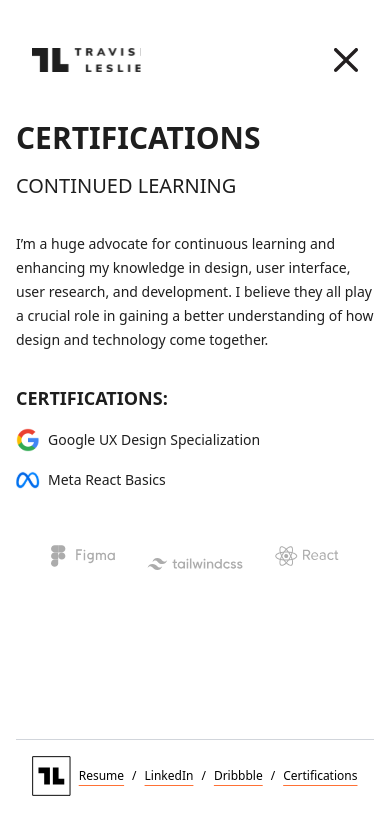
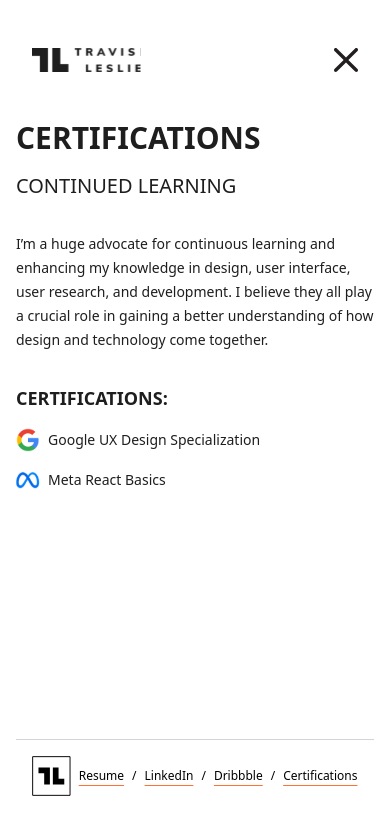
Before and after one commit to TravisDLeslie/Travis-Site, a React (Create React App) app: page /certifications in a window 390 px wide. Shown: the top 834 px of the page. Built offline with nearby package versions, Linux system fonts and the light colour scheme.

Commit message:
hide logos

```diff
--- a/src/components/Certifications.jsx
+++ b/src/components/Certifications.jsx
@@ -71,7 +71,7 @@
             </div>
           </div>
         </div>
-        <div className="flex justify-center space-x-8 md:space-x-16 mt-8 md:mt-20">
+        <div className="hidden md:flex justify-center space-x-8 md:space-x-16 mt-8 md:mt-20">
           <img src={figmaIcon} alt="Figma" className="w-16 h-16 md:w-20 md:h-20" />
           <img src={tailwindIcon} alt="TailwindCSS" className="w-24 h-20 md:w-28 md:h-24" />
           <img src={reactIcon} alt="React" className="w-16 h-16 md:w-20 md:h-20" />
```
